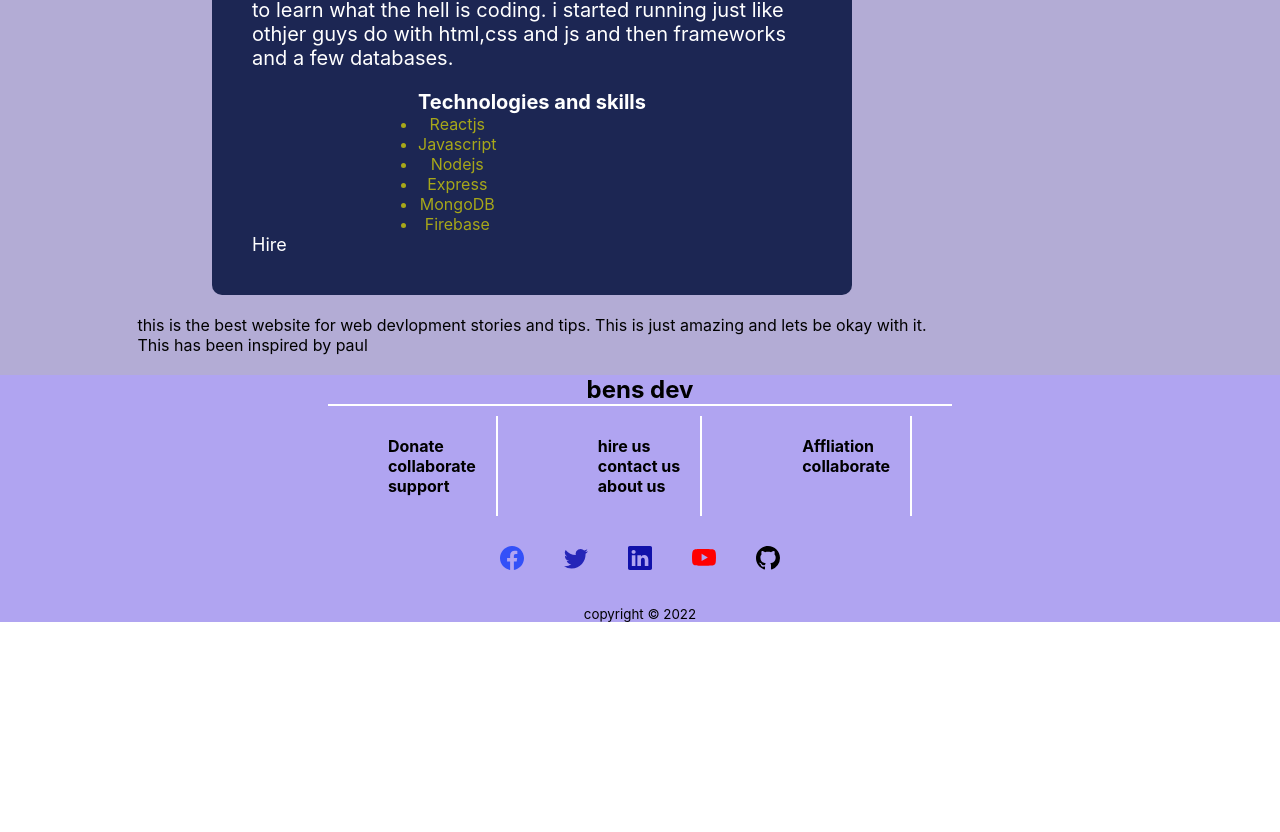
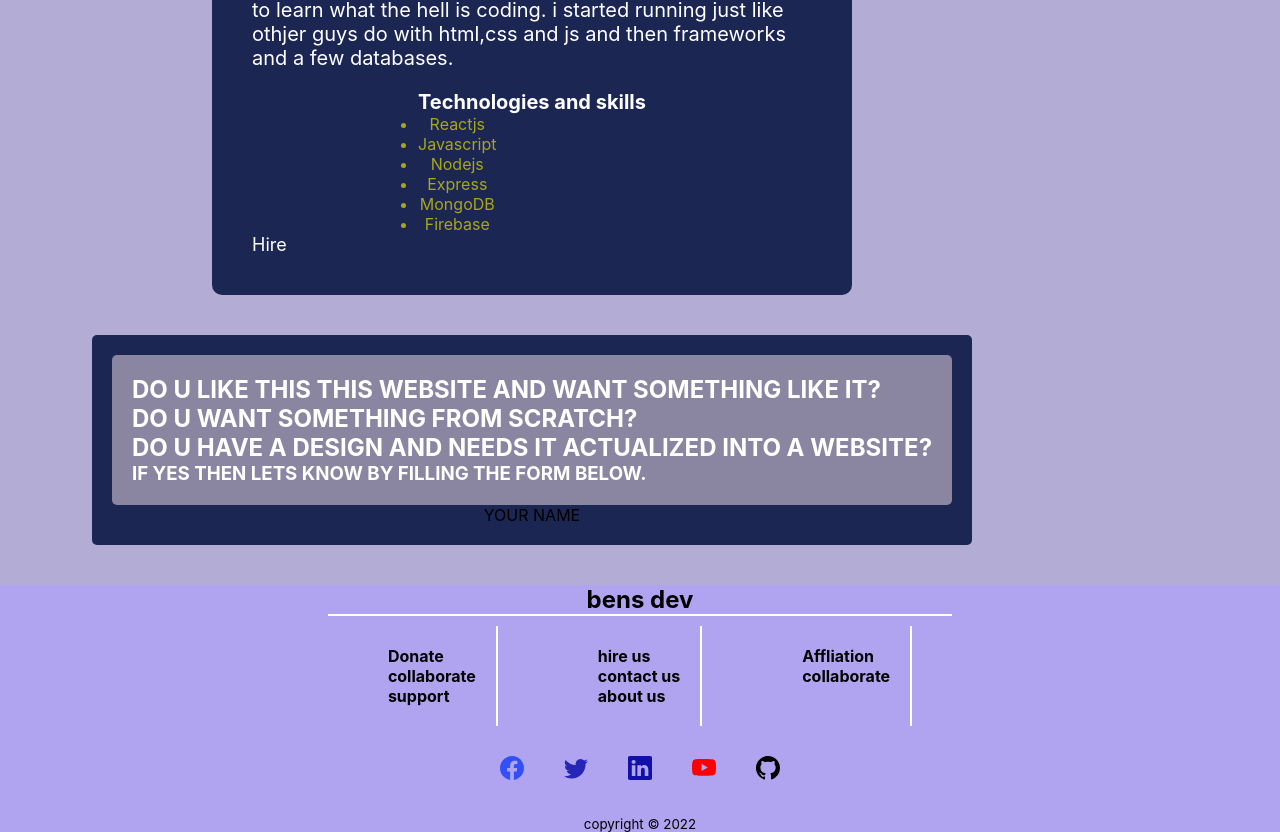
Before and after one commit to sirben181/my-app, a React (Create React App) app: page /about in a window 1280 px wide. Shown: the part 701-1533 px from the top of the page. Before the commit the page ends 1323 px from the top, so only its background shows below. Built offline with nearby package versions, Linux system fonts and the light colour scheme.

Commit message:
about form

```diff
--- a/src/pages/About.js
+++ b/src/pages/About.js
@@ -14,12 +14,27 @@ const About = () => {
                           </div>
                           <div className='about-body'>
                                 <div className='about-body-wrapper'>
-                                        <p> this is the best website for web devlopment stories and tips.
-                                        This is just amazing and lets be okay with it.
-                                        </p>
-                                        <p>
-                                              This has been inspired by paul
-                                        </p>
+                                        <div className='form-container'>
+                                            <div className='form-wrapper'>
+                                                <div className='form'>
+                                                    <div className='form-header'>
+                                                       <h2>DO U LIKE THIS THIS WEBSITE AND WANT SOMETHING LIKE IT?
+                                                        <br/> DO U WANT SOMETHING FROM SCRATCH?
+                                                       <br/> DO U HAVE A DESIGN AND NEEDS IT ACTUALIZED INTO A WEBSITE?
+                                                       </h2>
+                                                        <h3>
+                                                           IF YES THEN LETS KNOW BY FILLING THE FORM BELOW.
+                                                        </h3>
+                                                    </div>
+                                                    <div className='form-body'id='form'>
+                                                        <div className='form-body-wrapper'>
+                                                            <label>YOUR NAME</label>
+                                                        </div>
+
+                                                    </div>
+                                                </div>
+                                            </div>
+                                        </div>
                                 </div>
                           </div>
             </div>
--- a/src/pages/about.css
+++ b/src/pages/about.css
@@ -35,3 +35,42 @@
         justify-content:center;
         align-items: center;
 }
+.about-body-wrapper{
+        display:flex;
+        flex-direction: column;
+        align-items:center;
+}
+.form-container{
+        display:flex;
+        flex-direction: column;
+        border-radius: 5px;
+        height:auto;
+        width:80vw;
+        align-items: center;
+}
+.form-wrapper{
+        display: flex;
+        flex-direction:column;
+        background:rgb(28,38,83);
+        margin:20px;
+        padding:20px;
+        border-radius:5px;
+}
+.form{
+        display:flex;
+        flex-direction:column;
+        align-items:center;
+
+}
+.form-header{
+        background:rgb(138, 134, 161);
+        border-radius:5px;
+        padding:20px;
+}
+.form-header h2{
+   color:#fff;
+
+}
+.form-header h3{
+        color:#fff;
+}
```
